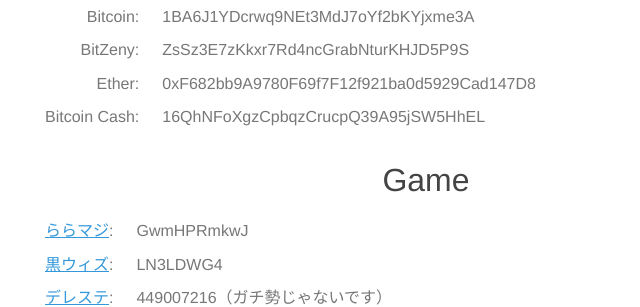
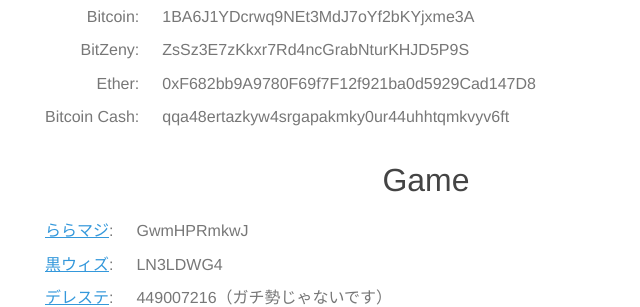
Before and after one commit to theoria24/theoria24.github.io, a Jekyll site: the page profile/index.html, which Jekyll copies as it is, in a window 1280 px wide and 900 px high, scrolled down 1798 px. Shown: the part 152-459 px from the top of the window, without its empty margins (214-854 px from the left). Built offline with Jekyll 4.4.1, drawn with Linux system fonts in a browser that asks for light colours; some web fonts are replaced; comment, search, counter and statistics services are not loaded.

Commit message:
update BCH address

```diff
--- a/profile/index.html
+++ b/profile/index.html
@@ -167,7 +167,7 @@
         </tr>
         <tr>
           <td class="nw">Bitcoin Cash:</td>
-          <td style="word-break:break-all;">16QhNFoXgzCpbqzCrucpQ39A95jSW5HhEL</td>
+          <td style="word-break:break-all;">qqa48ertazkyw4srgapakmky0ur44uhhtqmkvyv6ft</td>
         </tr>
       </table>
     </section>
```
